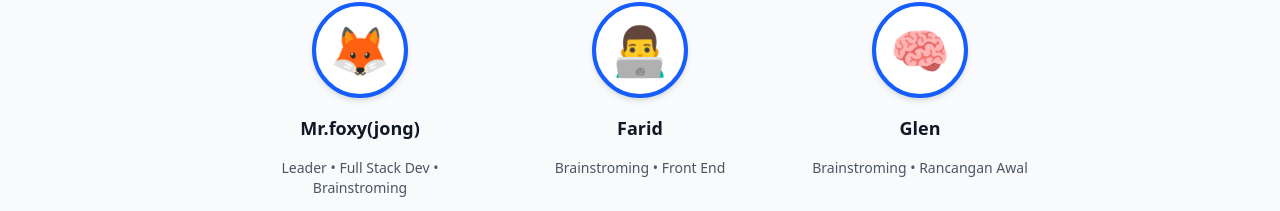
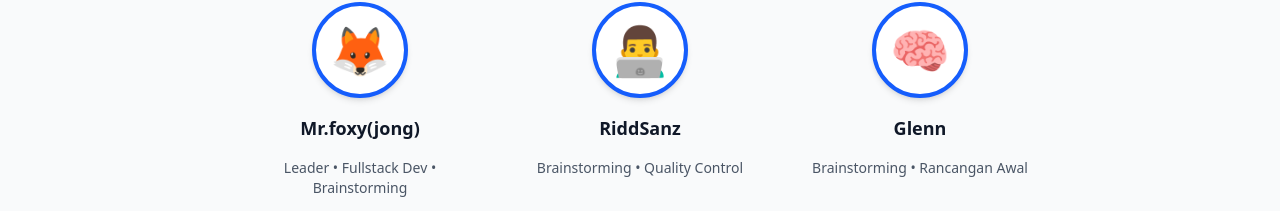
Before and after one commit to jojohyperbackend-hub/katalis-ai, a Next.js app: page / in a window 1280 px wide. Shown: the part 1071-1282 px from the top of the page. Built offline with nearby package versions, Linux system fonts and the light colour scheme.

Commit message:
edit nama

```diff
--- a/app/page.tsx
+++ b/app/page.tsx
@@ -8,17 +8,17 @@ export default function HomePage() {
   const contributors = [
     {
       name: "Mr.foxy(jong)",
-      role: "Leader • Full Stack Dev • Brainstroming",
+      role: "Leader • Fullstack Dev • Brainstorming",
       symbol: "🦊"
     },
     {
-      name: "Farid",
-      role: "Brainstroming • Front End",
+      name: "RiddSanz",
+      role: "Brainstorming • Quality Control",
       symbol: "👨‍💻"
     },
     {
-      name: "Glen",
-      role: "Brainstroming • Rancangan Awal",
+      name: "Glenn",
+      role: "Brainstorming • Rancangan Awal",
       symbol: "🧠"
     }
   ];
```
